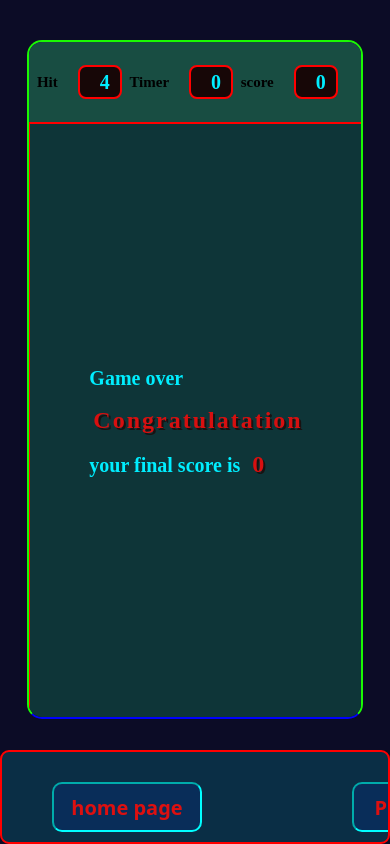
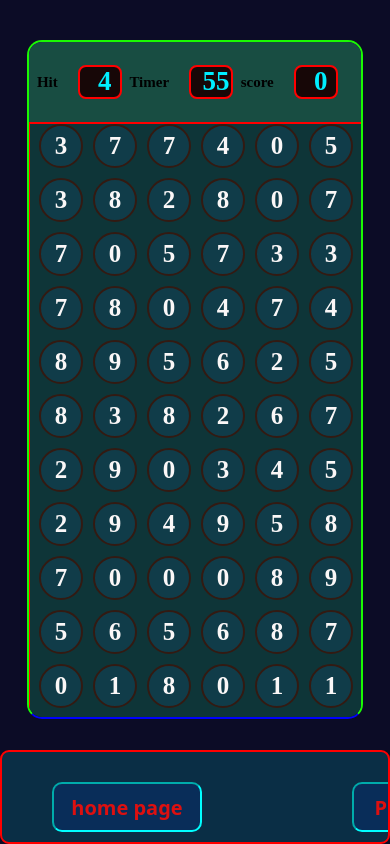
Before and after one commit to bikash2007/Bubble-Gamev2, a plain HTML site: page game.html in a window 390 px wide. Drawn offline with Linux system fonts and the light colour scheme; a web font is replaced by a local one.

Commit message:
modified

```diff
--- a/script.js
+++ b/script.js
@@ -1,4 +1,4 @@
-var timer = 3
+var timer = 60
  var hit = " ";
 var score = 0
 
--- a/style.css
+++ b/style.css
@@ -74,18 +74,20 @@ html,body{
     display: flex;
     flex-wrap: wrap;
     background-color: rgb(14, 53, 56);
-    /* column-gap: 10px; */
-    /* gap: 10px; */
+     column-gap: 10px;
+    gap: 10px;
     justify-content: center;
     align-items: center;
     border: 2PX solid red;
     position: relative;
     left: -11px;
+    padding-right: 114px;
+
 }
 #pbtm,h1{
      color: rgb(0, 238, 255);
 
-     line-height: 5vh;
+     line-height: 9vh;
      margin-left: 10px;
 }
 #bubble{
@@ -339,7 +341,7 @@ strong{
            #pbtm ,h1{
 
 
-             font-size: 20px;
+             font-size: 27px;
 
            }
            #pbt{
```
